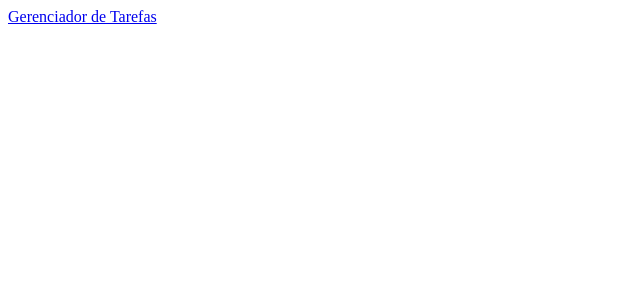
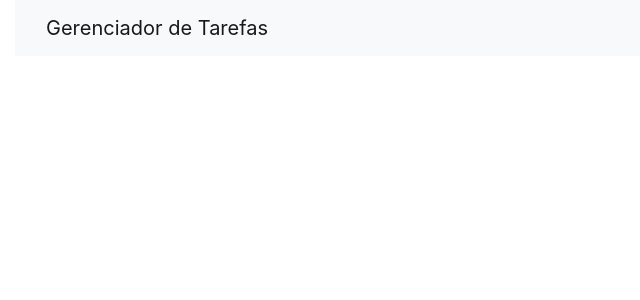
Before and after one commit to edsouzasilv150/Gerenciador-Tarefas-Angular12, an Angular app: page / in a window 1280 px wide. Shown: the top 300 px of the page, without its empty margins (0-640 px from the left). Built offline with nearby package versions, Linux system fonts and the light colour scheme.

Commit message:
Instalando e configurando bootstrap 4

```diff
--- a/angular.json
+++ b/angular.json
@@ -30,7 +30,8 @@
               "src/assets"
             ],
             "styles": [
-              "src/styles.css"
+              "src/styles.css",
+               "node_modules/bootstrap/dist/css/bootstrap.min.css"
             ],
             "scripts": []
           },
--- a/package.json
+++ b/package.json
@@ -18,6 +18,7 @@
     "@angular/platform-browser": "~12.2.0",
     "@angular/platform-browser-dynamic": "~12.2.0",
     "@angular/router": "~12.2.0",
+    "bootstrap": "^4.6.0",
     "rxjs": "~6.6.0",
     "tslib": "^2.3.0",
     "zone.js": "~0.11.4"
--- a/src/app/app.component.html
+++ b/src/app/app.component.html
@@ -1,7 +1,7 @@
 <div class="container-fluid">
-    <nav class="navbar navbar-default">
+    <nav class="navbar navbar-expand-lg navbar-light bg-light">
         <div class="container-fluid">
-            <div class="navbar-header">
+            <div class="nav">
                 <a class="navbar-brand" href="#">
                     {{ title }}
                 </a>
```
Also changed, not shown: 1 other file (tests, documents, lock files or other folders).
